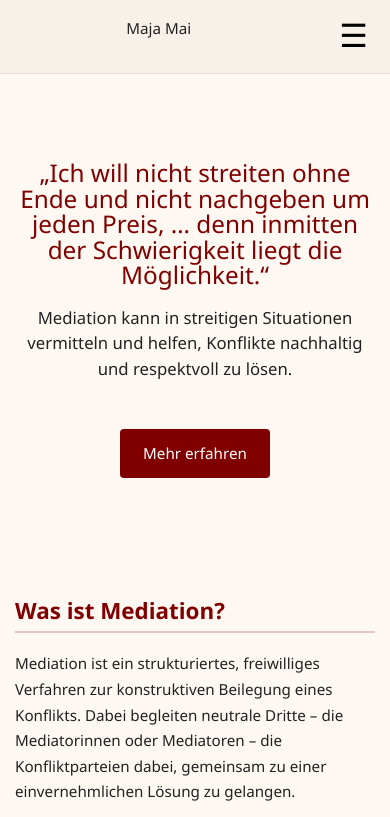
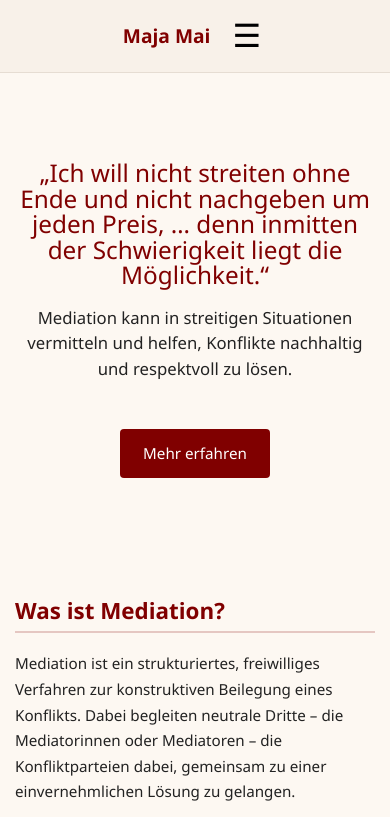
Before and after one commit to MortenMmai/WebseiteMediation, a plain HTML site: page index.html in a window 390 px wide. Shown: the top 817 px of the page. Drawn offline with Linux system fonts and the light colour scheme.

Commit message:
Fixing der Navigationsleiste

```diff
--- a/index.html
+++ b/index.html
@@ -13,7 +13,7 @@
   <header>
 
     <nav class="navbar">
-      <div class="logo">Maja Mai</div>
+      <div class="mobile-logo">Maja Mai</div>
       <button class="menu-toggle">☰</button>
       <div class="nav-links">
         <a href="#ueber">Über uns</a>
--- a/style.css
+++ b/style.css
@@ -28,10 +28,25 @@ nav {
 }
 .navbar{
   display: flex;
-  justify-content: space-between;
+  justify-content: center;
   align-items: center;
   padding: 1rem;
+  gap: 1rem;
 }
+/* Desktop: Nav-Links schön mittig mit mehr Abstand */
+.nav-links {
+  display: flex;
+  justify-content: center;
+  gap: 3rem;  /* mehr Abstand zwischen den Links */
+}
+/* Standard: Logo im mobilen Menü nicht sichtbar */
+.mobile-logo {
+  display: none;
+  font-weight: 600;
+  color: #800000;
+  font-size: 1.2rem;
+}
+
 .menu-toggle{
   display: none;
   font-size: 2rem;
@@ -165,6 +180,7 @@ ul {
   .nav-links{
     display:none;
     flex-direction: column;
+    align-items: center;
     gap: 1rem;
     margin-top: 1rem;
   }
@@ -174,6 +190,9 @@ ul {
   .menu-toggle{
     display: block;
     cursor: pointer;
+  }
+  .mobile-logo{
+    display: block;
   }
 }
 
```
